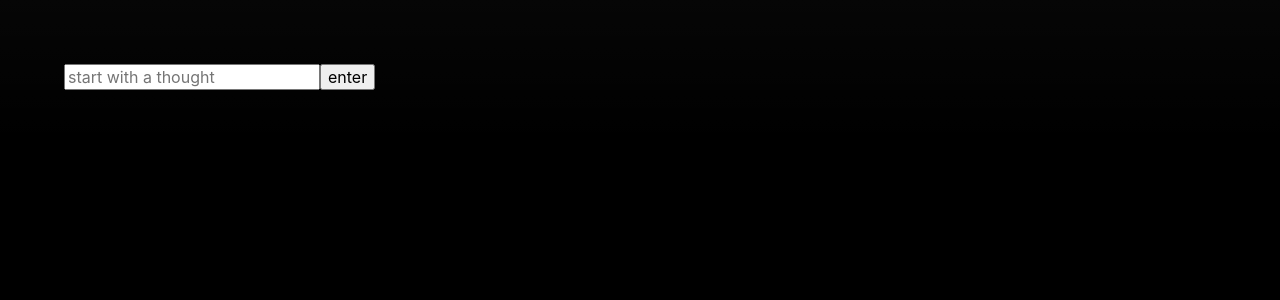
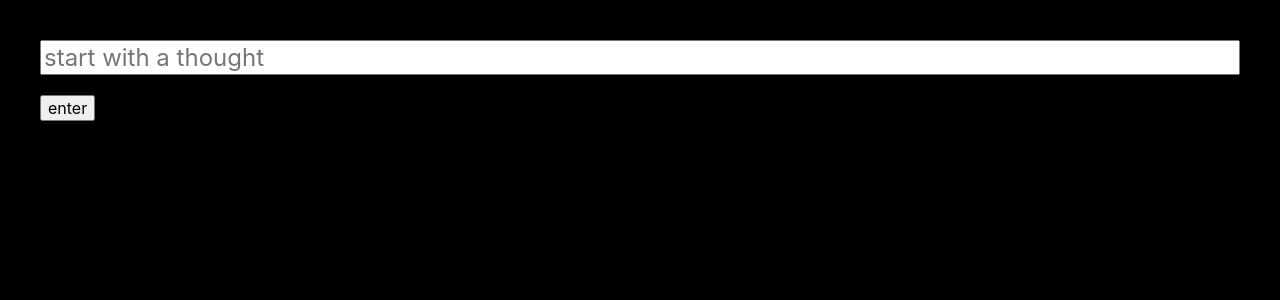
Before and after one commit to akolar-gif/aikolar, a Next.js app: page / in a window 1280 px wide. Shown: the top 300 px of the page. Built offline with nearby package versions, Linux system fonts and the light colour scheme.

Commit message:
fix prompt syntax

```diff
--- a/app/api/think/route.ts
+++ b/app/api/think/route.ts
@@ -286,7 +286,7 @@ challenge the obvious intention of the thought
 reveal what the person might actually be trying to achieve or avoid
 
 3. Turn it inward:
-shift the thought from action → self-awareness
+shift the thought from action -> self-awareness
 
 Important:
 - do NOT label these steps
@@ -309,10 +309,10 @@ Writing style:
 - silence is part of meaning
 
 Rules:
-- interpretation: 1–3 short lines
+- interpretation: 1-3 short lines
 - friction: exactly 3 lines
 - expansion: exactly 2 lines
-- transformation: 1–2 lines
+- transformation: 1-2 lines
 - avoid repetition
 - avoid generic AI phrasing
 - allow subtle contradiction
--- a/app/page.tsx
+++ b/app/page.tsx
@@ -1,6 +1,6 @@
 "use client";
 
-import { useEffect, useMemo, useRef, useState } from "react";
+import { useMemo, useState } from "react";
 
 /* ---------- TYPES ---------- */
 
@@ -12,18 +12,6 @@ type Artifact = {
   result: string;
   href: string;
 };
-
-type ExperienceStage =
-  | "idle"
-  | "intention"
-  | "interpretation"
-  | "friction"
-  | "expansion"
-  | "transformation"
-  | "bridge"
-  | "artifacts"
-  | "mirror"
-  | "exit";
 
 type ThoughtProfile =
   | "ambition"
@@ -51,103 +39,40 @@ const artifacts: Artifact[] = [
     initial: "I should have a website that represents me.",
     distortion: "You want to look coherent.",
     shift: "Coherence is often just well-designed inconsistency.",
-    result:
-      "An early AI project. Less a statement than a trace of conceptual thinking.",
+    result: "An early AI project.",
     href: "https://andreas.kolar.berlin",
   },
   {
     id: "art-kolar",
     initial: "Can AI create art?",
     distortion: "You’re asking if authorship still matters.",
-    shift:
-      "Art was never about who made it. It was about what it makes visible.",
-    result:
-      "AI-generated images paired with gallery-like texts. A change in observation.",
+    shift: "Art was never about who made it.",
+    result: "AI art + text experiments.",
     href: "https://art.kolar.berlin",
   },
   {
     id: "sinfrey",
-    initial: "What if I build a fashion brand with AI?",
-    distortion: "You want to see if reality is optional.",
+    initial: "What if I build a fashion brand?",
+    distortion: "You want to test perception.",
     shift: "Perception creates value faster than production.",
-    result:
-      "A fictional brand that feels real enough to expose how value is staged.",
+    result: "A fictional fashion brand.",
     href: "https://sinfrey.com",
   },
   {
     id: "albums",
     initial: "Can AI generate music?",
-    distortion: "You’re trying to feel something through a machine.",
-    shift: "The music was never the point. The narrative was.",
-    result:
-      "Narrative-driven albums that behave more like emotional sequences.",
+    distortion: "You want to feel something through a machine.",
+    shift: "The narrative matters more than the sound.",
+    result: "Narrative-driven AI albums.",
     href: "#",
   },
 ];
 
-/* ---------- HELPERS ---------- */
-
-function normalizeInput(value: string) {
-  const t = value.trim();
-  if (!t) return "I want to build something meaningful with AI.";
-  return /[.!?]$/.test(t) ? t : t + ".";
-}
-
-/* ---------- WORD MORPH ---------- */
-
-function WordMorph({ text }: { text: string }) {
-  const blocks = text.split("\n");
-
-  return (
-    <div style={{ display: "grid", gap: "0.6rem" }}>
-      {blocks.map((block, i) => (
-        <p key={i} style={{ fontSize: "clamp(2rem,4vw,4rem)", margin: 0 }}>
-          {block}
-        </p>
-      ))}
-    </div>
-  );
-}
-
-/* ---------- ARTIFACT CARD ---------- */
-
-function ArtifactCard({
-  artifact,
-  isPrimary,
-  onEnter,
-  onLeave,
-}: any) {
-  return (
-    <div
-      onMouseEnter={onEnter}
-      onMouseLeave={onLeave}
-      style={{
-        opacity: isPrimary ? 1 : 0.6,
-        transform: isPrimary ? "scale(1)" : "scale(0.97)",
-        transition: "all 0.6s ease",
-        padding: "3rem 0",
-      }}
-    >
-      <p>{artifact.initial}</p>
-      <p>{artifact.distortion}</p>
-      <p>{artifact.shift}</p>
-
-      <p style={{ marginTop: "1rem" }}>
-        {isPrimary ? "first resonance" : "artifact"}
-      </p>
-
-      <p>{artifact.result}</p>
-    </div>
-  );
-}
-
-/* ---------- MAIN ---------- */
+/* ---------- COMPONENT ---------- */
 
 export default function Page() {
   const [input, setInput] = useState("");
-  const [thought, setThought] = useState("");
   const [result, setResult] = useState<ThinkResult | null>(null);
-  const [artifactIndex, setArtifactIndex] = useState(0);
   const [hoverArtifact, setHoverArtifact] = useState<string | null>(null);
 
   const profile = result?.profile ?? "default";
@@ -178,17 +103,16 @@ export default function Page() {
     if (active === "sinfrey") base += "\n\nMaybe visibility matters more.";
     if (active === "art-kolar") base += "\n\nMaybe meaning is perception.";
     if (active === "albums") base += "\n\nMaybe structure is the point.";
+    if (active === "andreas-kolar") base += "\n\nMaybe consistency is overrated.";
 
     return base;
   }, [result, hoverArtifact, prioritizedArtifacts]);
 
   async function run() {
-    const t = normalizeInput(input);
-    setThought(t);
-
     const r = await fetch("/api/think", {
       method: "POST",
-      body: JSON.stringify({ input: t }),
+      headers: { "Content-Type": "application/json" },
+      body: JSON.stringify({ input }),
     });
 
     const data = await r.json();
@@ -196,35 +120,45 @@ export default function Page() {
   }
 
   return (
-    <main style={{ padding: "4rem" }}>
+    <main style={{ padding: 40, background: "black", color: "white" }}>
       {!result && (
         <>
           <input
             value={input}
             onChange={(e) => setInput(e.target.value)}
             placeholder="start with a thought"
+            style={{ fontSize: 24, width: "100%" }}
           />
-          <button onClick={run}>enter</button>
+          <button onClick={run} style={{ marginTop: 20 }}>
+            enter
+          </button>
         </>
       )}
 
       {result && (
         <>
-          <WordMorph text={thought} />
-          <WordMorph text={result.interpretation} />
-          <WordMorph text={transformed} />
+          <h2>{result.interpretation}</h2>
+          <pre style={{ whiteSpace: "pre-line" }}>{transformed}</pre>
 
-          {prioritizedArtifacts
-            .slice(0, artifactIndex + 1)
-            .map((a) => (
-              <ArtifactCard
-                key={a.id}
-                artifact={a}
-                isPrimary={a.id === prioritizedArtifacts[0]?.id}
-                onEnter={() => setHoverArtifact(a.id)}
-                onLeave={() => setHoverArtifact(null)}
-              />
-            ))}
+          {prioritizedArtifacts.map((a) => (
+            <div
+              key={a.id}
+              onMouseEnter={() => setHoverArtifact(a.id)}
+              onMouseLeave={() => setHoverArtifact(null)}
+              style={{
+                marginTop: 40,
+                opacity: a.id === prioritizedArtifacts[0]?.id ? 1 : 0.5,
+              }}
+            >
+              <p>{a.initial}</p>
+              <p>{a.shift}</p>
+              <p>
+                {a.id === prioritizedArtifacts[0]?.id
+                  ? "first resonance"
+                  : "artifact"}
+              </p>
+            </div>
+          ))}
         </>
       )}
     </main>
```
